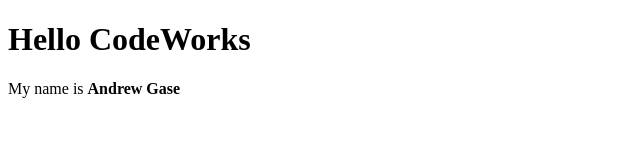
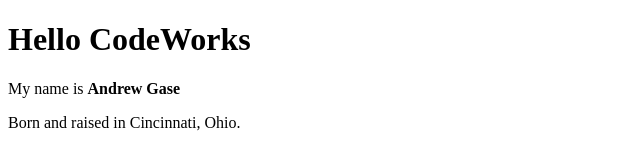
Before and after one commit to AndrewCGase/day-1, a plain HTML site: page index.html in a window 1280 px wide. Shown: the whole page, without its empty margins (0-640 px from the left). Drawn offline with Linux system fonts and the light colour scheme.

Commit message:
adds personal bio

```diff
--- a/index.html
+++ b/index.html
@@ -9,5 +9,7 @@
 
     <p>My name is <strong>Andrew Gase</strong></p>
 
+    <p>Born and raised in Cincinnati, Ohio.</p>
+
 </body>
 </html>
```
